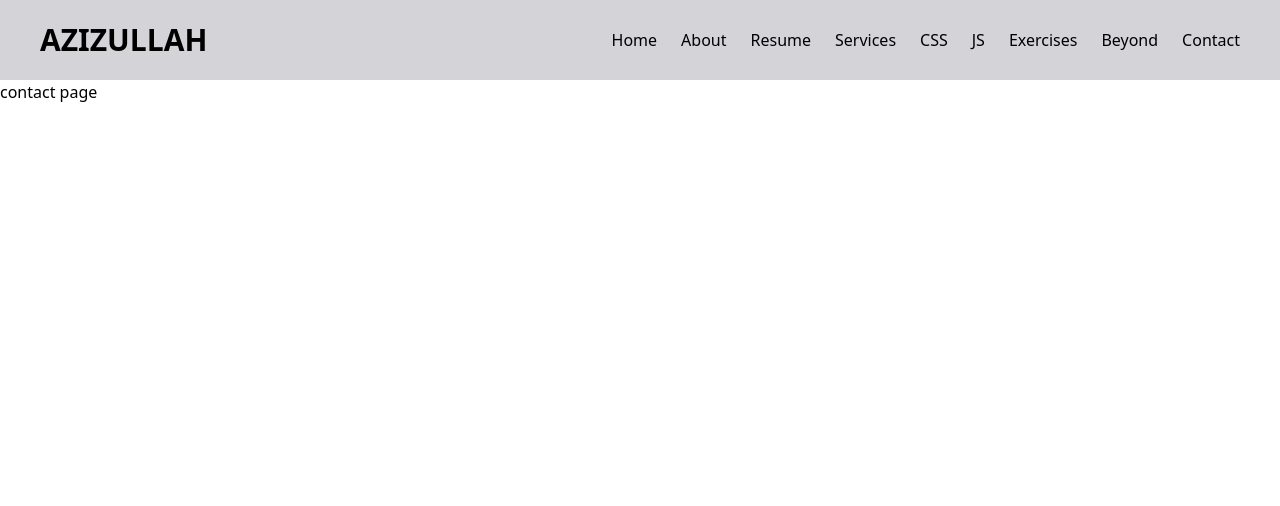
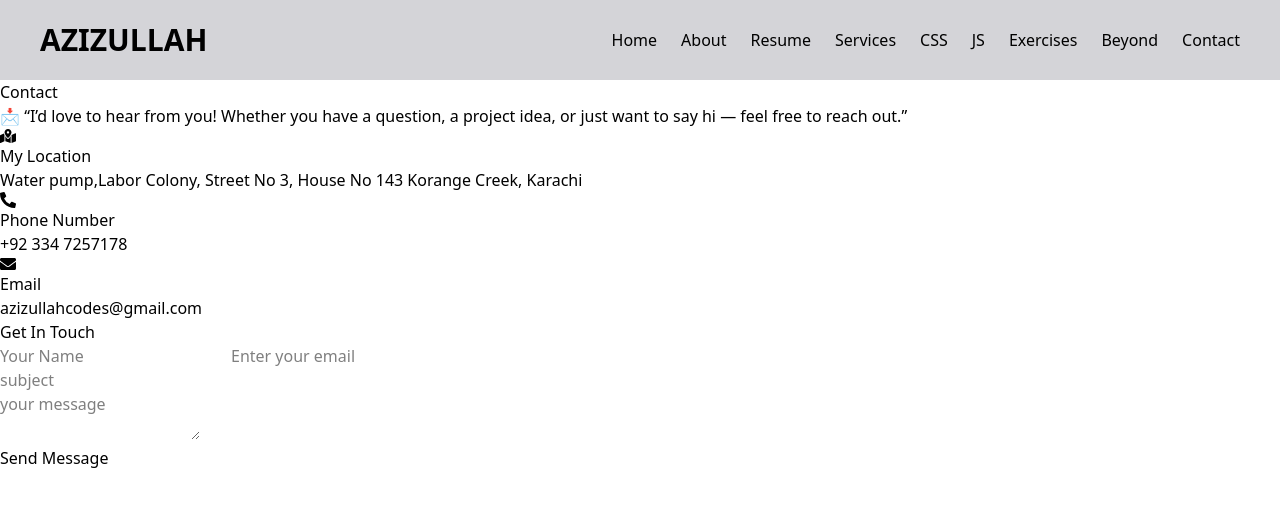
Before and after one commit to MyRreacts-Projects/my-portfolio, a React (Vite) app in the folder myReact-portfolio/: page /contact in a window 1280 px wide. Shown: the top 506 px of the page. Built offline with nearby package versions, Linux system fonts and the light colour scheme.

Commit message:
contact in progress

```diff
--- a/myReact-portfolio/src/pages/contact.jsx
+++ b/myReact-portfolio/src/pages/contact.jsx
@@ -1,10 +1,71 @@
 // contact.jsx
 import React from "react";
+import { FaMapMarkedAlt,FaPhoneAlt,FaEnvelope } from "react-icons/fa";
 const Contact = ()=>{
     return(
-        <>
-        <h1>contact page</h1>
-        </>
+        <section>
+            {/* heading */}
+            <h2>Contact</h2>
+            {/* p */}
+            <p>📩 “I’d love to hear from you! Whether you have a question,
+                a project idea, or just want to say hi — feel free to
+                reach out.”</p>
+
+                {/* main row */}
+                <div>
+
+                    {/* left column */}
+                    <div>
+
+                        {/* location */}
+                        <div>
+                            <FaMapMarkedAlt/>
+                            <div>
+                                <h3>My Location</h3>
+                                <p>Water pump,Labor Colony, Street No 3, House No 143
+
+Korange Creek, Karachi</p>
+                            </div>
+                        </div>
+                        {/* phone */}
+                        <div>
+                            <FaPhoneAlt/>
+                            <div> <h3>Phone Number</h3>
+                            <p>+92 334 7257178</p>
+                            </div>
+                        </div>
+                        {/* email */}
+                        <div>
+                       <FaEnvelope/>
+                       <div>
+                        <h3>Email</h3>
+                        <p>azizullahcodes@gmail.com</p>
+                       </div>
+                        </div>
+                    </div>
+
+                    {/* right column */}
+                    <div>
+                        <h3>Get In Touch</h3>
+                        {/* name and email */}
+                        <div>
+                            <input type="text" placeholder="Your Name" />
+                        <input type="email" placeholder="Enter your email" />
+                        </div>
+
+                    {/* subject */}
+                    <div>
+                        <input type="text" placeholder="subject" />
+                    </div>
+                    {/* message */}
+                    <div>
+                       <textarea placeholder="your message"></textarea>
+                    </div>
+                    {/* button */}
+                    <button>Send Message</button>
+                </div>
+                 </div>
+        </section>
     )
 }
 export default Contact;
```
